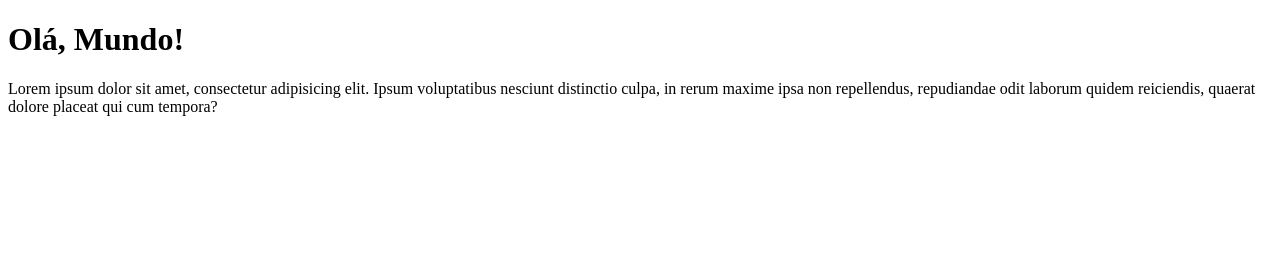
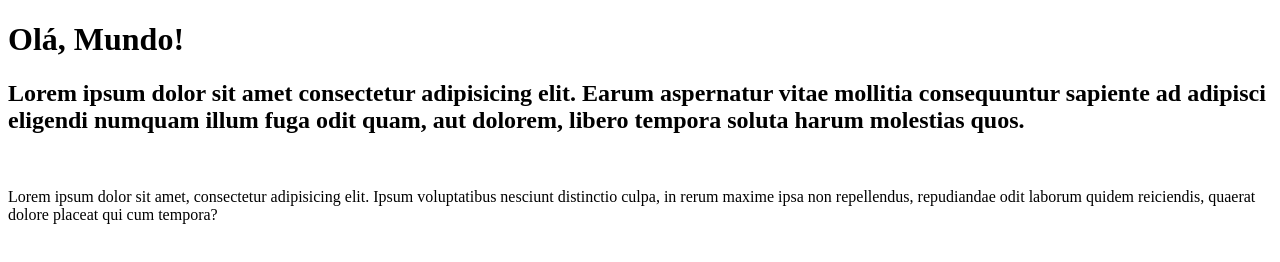
Before and after one commit to Ig-Santosz/Ola-Mundo, a plain HTML site: page Site-inicio/index.html in a window 1280 px wide. Drawn offline with Linux system fonts and the light colour scheme.

Commit message:
Tentativas de mudança

```diff
--- a/Site-inicio/index.html
+++ b/Site-inicio/index.html
@@ -7,6 +7,7 @@
 </head>
 <body>
     <h1>Olá, Mundo!</h1>
+    <h2>Lorem ipsum dolor sit amet consectetur adipisicing elit. Earum aspernatur vitae mollitia consequuntur sapiente ad adipisci eligendi numquam illum fuga odit quam, aut dolorem, libero tempora soluta harum molestias quos.</h2><br>
     <p>Lorem ipsum dolor sit amet, consectetur adipisicing elit. Ipsum voluptatibus nesciunt distinctio culpa, in rerum maxime ipsa non repellendus, repudiandae odit laborum quidem reiciendis, quaerat dolore placeat qui cum tempora?</p>
 
 
```
